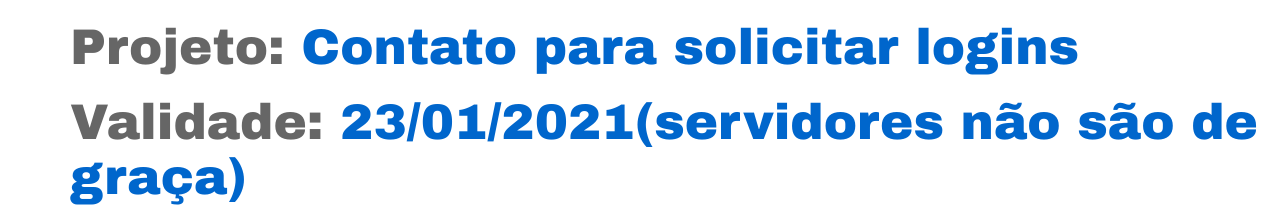
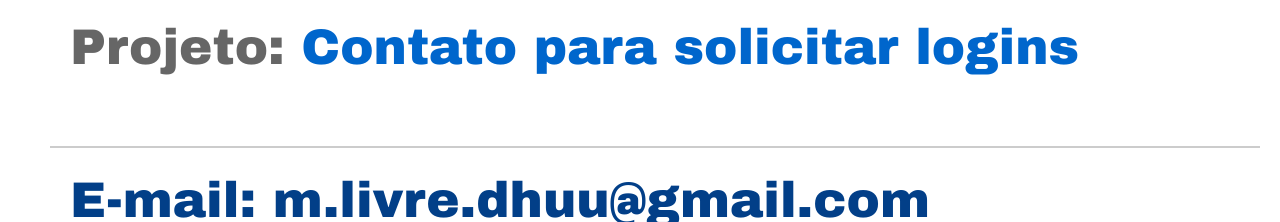
Before and after one commit to dhuu/csiptv, a plain HTML site: page index.html in a window 1280 px wide. Shown: the top 222 px of the page. Drawn offline with Linux system fonts and the light colour scheme.

Commit message:
Update index.html

```diff
--- a/index.html
+++ b/index.html
@@ -26,8 +26,6 @@ a:visited {font-size: 50px; font-weight: bold; text-decoration: none;}
 <font color="#0066cc">Contato para solicitar logins</font></div>
 
 <div id="pasta" style="margin-top: 20px; margin-left: 50px;">
-<font color="#666666"><strong>Validade:</strong></font>
-<font color="#0066cc">23/01/2021(servidores não são de graça)</font></div>
 
 <div style="margin-top: 20px;">
 
```
